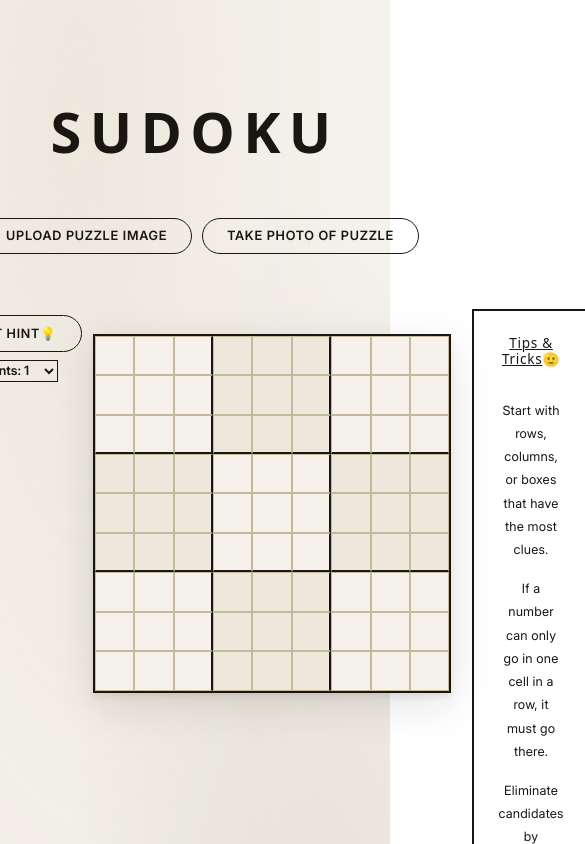
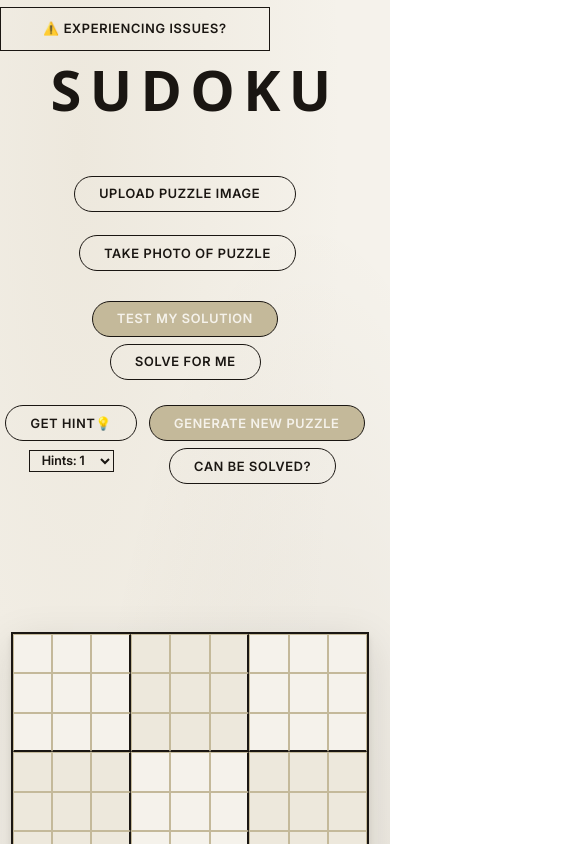
Before and after one commit to Marqed4/Sudoku, a React (Vite) app in the folder frontend/: page / in a window 390 px wide. Shown: the top 844 px of the page, 585 px wide, since content can reach past the window. Built offline with nearby package versions, Linux system fonts and the light colour scheme.

Commit message:
Enabling mobile support.

```diff
--- a/frontend/src/App.css
+++ b/frontend/src/App.css
@@ -44,7 +44,6 @@ body {
     display: flex;
     flex-direction: column;
     align-items: center;
-    padding: 100px 2rem 4rem;
     gap: 2rem;
     font-family: "Inter", sans-serif;
 }
@@ -76,6 +75,7 @@ body {
     justify-content: center;
     gap: 0.75rem;
     margin-top: -2rem;
+    transform:  translateX(-10px);
 }
 
 .app-actions {
@@ -138,6 +138,33 @@ body {
     transform: scale(0.97);
 }
 
+.warning-container {
+    position: relative;
+}
+
+.btn-experiencing-issue {
+    font-family: "Inter", sans-serif;
+    font-weight: 600;
+    font-size: 0.8rem;
+    padding: 0.6rem 1.5rem;
+    border: 1.5px solid #1A1612;
+    background-color: transparent;
+    color: #1A1612;
+    cursor: -webkit-zoom-in;
+    letter-spacing: 0.06em;
+    text-transform: uppercase;
+    margin-top: 6.7px;
+    margin-bottom: 6.7px;
+    max-width: 270px;
+}
+
+.explanation-img {
+    position: absolute;
+    display: block;
+    width: 300px;
+    height: auto;
+}
+
 /* Generation-New Button */
 .btn-generate {
     background-color: #C4B99A;
@@ -161,7 +188,6 @@ body {
 }
 
 /* All Badge Stuff */
-
 .status-row {
   display: flex;
   justify-content: center;
@@ -206,3 +232,39 @@ body {
     background-color: #F2D6D6;
     color: #8B2020;
 }
+
+@media screen and (max-width: 645px) {
+    .board-layout {
+        display: flex;
+        flex-direction: column;
+    }
+
+    .board-layout {
+        order: 1;
+    }
+
+    .wrd.directions-board {
+        order: 2;
+    }
+
+    .wrd.recommendations-board {
+        order: 3;
+    }
+}
+
+@media screen and (max-width: 425px) {
+    .board-actions {
+        display: flex;
+        flex-wrap: wrap-reverse;
+        justify-content: center;
+        gap: 0.75rem;
+        margin-top: -2rem;
+        transform:  translateX(-10px);
+    }
+    .btn-automatic {
+        margin-left: 18px;
+    }
+    .btn-experiencing-issue {
+        align-content: center;
+    }
+}
--- a/frontend/src/App.jsx
+++ b/frontend/src/App.jsx
@@ -1,10 +1,12 @@
+import BackendExplanationImage from '../src/assets/backgrounds/Gash_Darnit_Backends_Down_Statics_Up.png'
+
 import SudokuScanner from './components/SudokuScanner'
 import './components/SudokuScanner.css'
 
 import SudokuBoard from './components/SudokuBoard'
 import './components/SudokuBoard.css'
 
-import { useState, useEffect } from 'react'
+import { useState, useEffect, React } from 'react'
 
 import './App.css'
 import './DirectionsBoard.css'
@@ -20,6 +22,8 @@ function loadFromStorage(key) {
         return null
     }
 
+    // Return JSON if data is mangled,
+    // just return null...
     try {
         return JSON.parse(saved)
     } catch (error) {
@@ -67,6 +71,16 @@ function StatusBadge({ result1, result2, onResult1Expire, onResult2Expire}) {
     return null
 }
 
+// < ---- User Help Functions ---->
+
+function HoverReveal({ img, hovered, onMouseEnter, onMouseLeave }) {
+    return (
+        <>
+            {hovered && <img src={img} className="explanation-img" />}
+        </>
+    );
+}
+
 function App() {
 
     const [board, setBoard] = useState(() => loadFromStorage('sudoku-board'))
@@ -78,7 +92,9 @@ function App() {
     const [correctSolution, setCorrectSolution] = useState(null)
     const [hints, setHints] = useState(1)
 
-// <---- Game Logic ---->
+    const [NetworkingHelpHover, setNetworkingHelpHover] = useState(false);
+
+    // <---- Game Logic ---->
 
     const isValid = async () => {
         if (!originalBoard) return alert("Please upload or generate a puzzle first")
@@ -239,6 +255,19 @@ function App() {
 
     return (
         <>
+            <div className='warning-container'>
+                <div className='btn-experiencing-issue'
+                    onMouseEnter={() => setNetworkingHelpHover(true)}
+                    onMouseLeave={() => setNetworkingHelpHover(false)}>
+                    ⚠️ Experiencing Issues?
+                </div>
+
+                <HoverReveal
+                    hovered={NetworkingHelpHover}
+                    img={BackendExplanationImage}
+                />
+            </div>
+
             <div className="app-container">
                 <h1 className="app-title">SUDOKU</h1>
 
@@ -256,18 +285,6 @@ function App() {
                         <p>Use the buttons below to solve, test, validate, or generate a new puzzle.</p>
                     </div>
 
-                    {/* left - center hint button/selector w/ numerical dropdown choices */}
-                    <div>
-                        <button className="btn btn-hint" onClick={getHint}>Get Hint💡</button>
-                        <select id="number-select" className="slct btn-number-select" value={hints} onChange={(e) => setHints(Number(e.target.value))}>How many hints?
-                            <option value="1" data-hint="1">Hints: 1</option>
-                            <option value="2" data-hint="2">Hints: 2</option>
-                            <option value="3" data-hint="3">Hints: 3</option>
-                            <option value="4" data-hint="4">Hints: 4</option>
-                            <option value="5" data-hint="5">Hints: 5</option>
-                        </select>
-                    </div>
-
                     {/* Center - the board */}
                     <SudokuBoard board={board ?? emptyBoard} clues={clues} hintCells={hintCells} onCellChange={updateCell} />
 
@@ -283,6 +300,19 @@ function App() {
 
                 {/* Generate, Ask Solve, Manual Solution, Auto Solve */}
                 <div className="board-actions">
+
+                    {/* left - center hint button/selector w/ numerical dropdown choices */}
+                    <div>
+                        <button className="btn btn-hint" onClick={getHint}>Get Hint💡</button>
+                        <select id="number-select" className="slct btn-number-select" value={hints} onChange={(e) => setHints(Number(e.target.value))}>How many hints?
+                            <option value="1" data-hint="1">Hints: 1</option>
+                            <option value="2" data-hint="2">Hints: 2</option>
+                            <option value="3" data-hint="3">Hints: 3</option>
+                            <option value="4" data-hint="4">Hints: 4</option>
+                            <option value="5" data-hint="5">Hints: 5</option>
+                        </select>
+                    </div>
+
                     <div className="side-panel side-left">
                         {/* Generate New Puzzles */}
                         <button className="btn btn-generate" onClick={generateSudoku}>Generate New Puzzle</button>
--- a/frontend/src/components/SudokuScanner.css
+++ b/frontend/src/components/SudokuScanner.css
@@ -12,3 +12,16 @@
 .btn-camera-upload {
 
 }
+
+@media screen and (max-width: 425px) {
+    .scanner-buttons {
+        flex-direction: column;
+        justify-content: center;
+    }
+    .btn-sys-upload {
+        margin-left: -20px;
+    }
+    .btn-camera-upload {
+        margin-left: -15px;
+    }
+}
```
Also changed, not shown: frontend/src/assets/backgrounds/Backend Warning.png (added), frontend/src/assets/backgrounds/Gash_Darnit_Backends_Down_Statics_Up.png (added).
